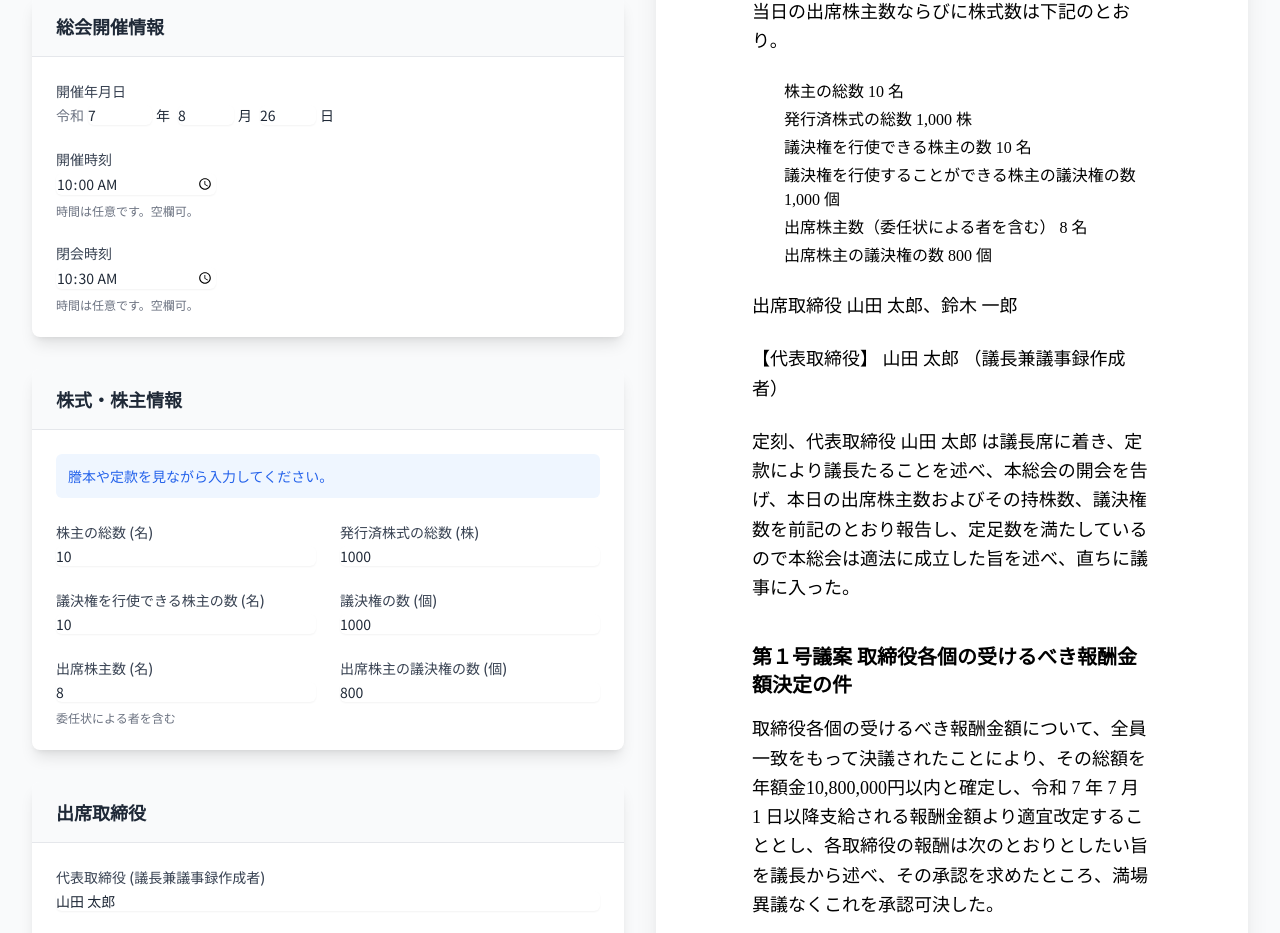
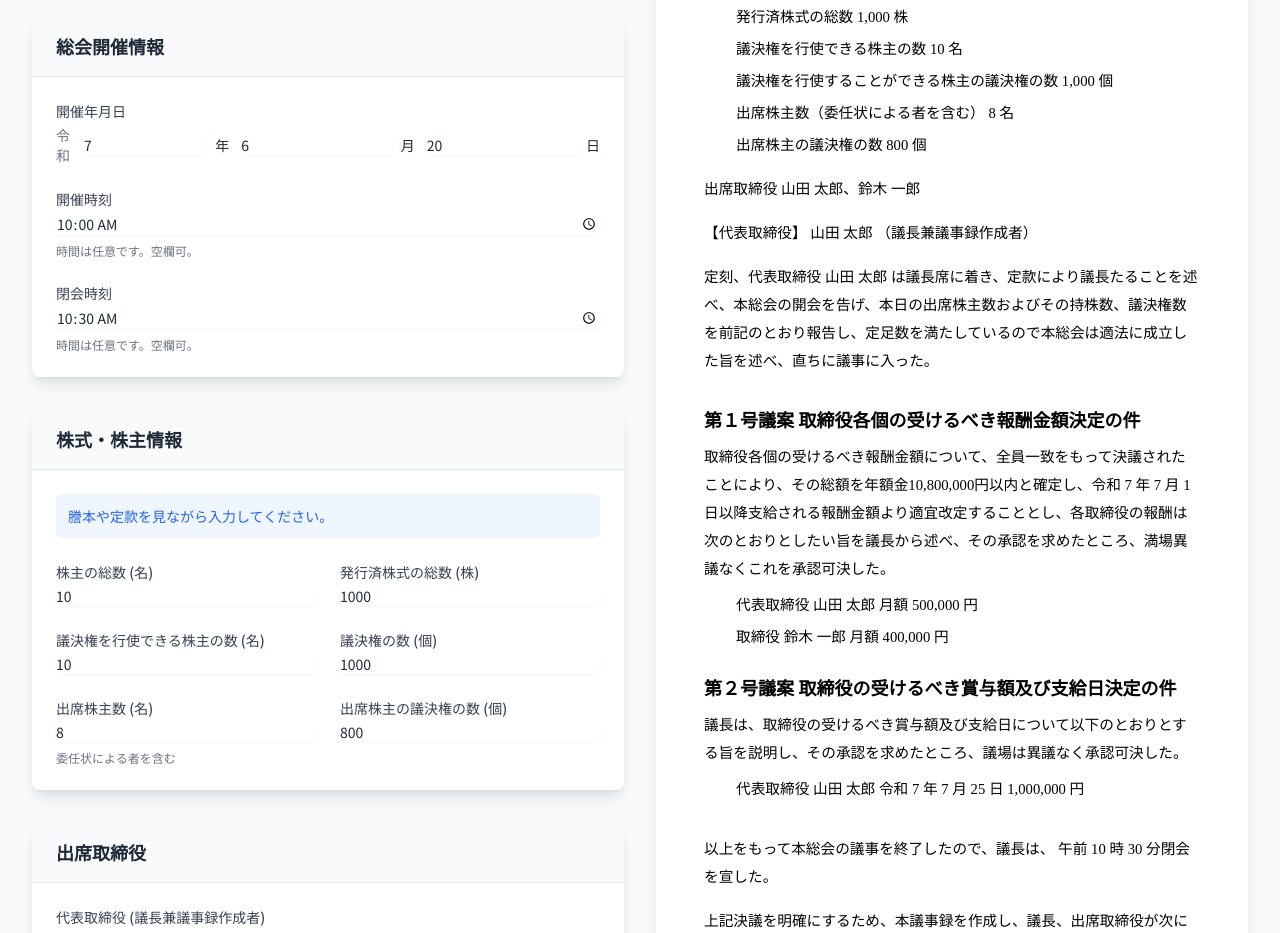
Before and after one commit to enami-gs/gijiroku-generator, a React (Vite) app: page / in a window 1280 px wide. Shown: the part 359-1292 px from the top of the page. Built offline with nearby package versions, Linux system fonts and the light colour scheme.

Commit message:
Add files via upload

```diff
--- a/App.tsx
+++ b/App.tsx
@@ -8,11 +8,9 @@ import type { FormData } from './types';
 const App: React.FC = () => {
   const today = new Date();
   const reiwaYear = today.getFullYear() - 2018;
-  const month = today.getMonth() + 1;
-  const day = today.getDate();
 
   const [formData, setFormData] = useState<FormData>({
-    meetingDate: { year: `${reiwaYear}`, month: `${month}`, day: `${day}` },
+    meetingDate: { year: `${reiwaYear}`, month: '6', day: '20' },
     meetingTime: '10:00',
     companyName: 'サンプル株式会社',
     totalShareholders: '10',
@@ -42,7 +40,7 @@ const App: React.FC = () => {
       },
     ],
     closingTime: '10:30',
-    minutesCreationDate: { year: `${reiwaYear}`, month: `${month}`, day: `${day}` },
+    minutesCreationDate: { year: `${reiwaYear}`, month: '6', day: '20' },
   });
 
   return (
--- a/components/DateInputs.tsx
+++ b/components/DateInputs.tsx
@@ -1,3 +1,4 @@
+
 import React from 'react';
 import type { DateObject } from '../types';
 
@@ -12,40 +13,40 @@ const DateInputs: React.FC<DateInputsProps> = ({ idPrefix, date, onDateChange, l
   return (
     <div>
         <label className="block text-sm font-medium text-gray-700">{label}</label>
-        <div className="mt-1 flex items-baseline space-x-2">
-            <div className="flex items-baseline gap-x-1">
-                <span className="text-sm text-gray-500">令和</span>
+        <div className="mt-1 grid grid-cols-3 gap-3 items-center">
+            <div className="flex items-center col-span-1">
+                <span className="text-sm text-gray-500 mr-2">令和</span>
                 <input
                     type="number"
                     id={`${idPrefix}-year`}
                     value={date.year}
                     onChange={(e) => onDateChange('year', e.target.value)}
-                    className="block w-16 rounded-md border-gray-300 shadow-sm focus:border-indigo-500 focus:ring-indigo-500 sm:text-sm"
-                    placeholder="7"
+                    className="block w-full rounded-md border-gray-300 shadow-sm focus:border-indigo-500 focus:ring-indigo-500 sm:text-sm"
+                    placeholder="年"
                 />
-                <label htmlFor={`${idPrefix}-year`} className="text-sm text-gray-800">年</label>
+                 <span className="text-sm text-gray-800 ml-2">年</span>
             </div>
-            <div className="flex items-baseline gap-x-1">
+            <div className="flex items-center col-span-1">
                 <input
                     type="number"
                     id={`${idPrefix}-month`}
                     value={date.month}
                     onChange={(e) => onDateChange('month', e.target.value)}
-                    className="block w-14 rounded-md border-gray-300 shadow-sm focus:border-indigo-500 focus:ring-indigo-500 sm:text-sm"
-                    placeholder="6"
+                    className="block w-full rounded-md border-gray-300 shadow-sm focus:border-indigo-500 focus:ring-indigo-500 sm:text-sm"
+                    placeholder="月"
                 />
-                <label htmlFor={`${idPrefix}-month`} className="text-sm text-gray-800">月</label>
+                <span className="text-sm text-gray-800 ml-2">月</span>
             </div>
-            <div className="flex items-baseline gap-x-1">
+            <div className="flex items-center col-span-1">
                 <input
                     type="number"
                     id={`${idPrefix}-day`}
                     value={date.day}
                     onChange={(e) => onDateChange('day', e.target.value)}
-                    className="block w-14 rounded-md border-gray-300 shadow-sm focus:border-indigo-500 focus:ring-indigo-500 sm:text-sm"
-                    placeholder="20"
+                    className="block w-full rounded-md border-gray-300 shadow-sm focus:border-indigo-500 focus:ring-indigo-500 sm:text-sm"
+                    placeholder="日"
                 />
-                <label htmlFor={`${idPrefix}-day`} className="text-sm text-gray-800">日</label>
+                <span className="text-sm text-gray-800 ml-2">日</span>
             </div>
         </div>
     </div>
--- a/components/Form.tsx
+++ b/components/Form.tsx
@@ -66,36 +66,24 @@ const Form: React.FC<FormProps> = ({ formData, setFormData }) => {
             onDateChange={(field, value) => handleDateChange('meetingDate', field, value)}
             label="開催年月日"
         />
-        <div>
-          <label htmlFor="meetingTime" className="block text-sm font-medium text-gray-700">
-            開催時刻
-          </label>
-          <input
+        <InputGroup
+            label="開催時刻"
+            id="meetingTime"
             type="time"
-            id="meetingTime"
-            name="meetingTime"
             value={formData.meetingTime}
             onChange={handleInputChange}
+            hint="時間は任意です。空欄可。"
             required={false}
-            className="mt-1 block w-40 rounded-md border-gray-300 shadow-sm focus:border-indigo-500 focus:ring-indigo-500 sm:text-sm"
-          />
-          <p className="mt-2 text-xs text-gray-500">時間は任意です。空欄可。</p>
-        </div>
-        <div>
-          <label htmlFor="closingTime" className="block text-sm font-medium text-gray-700">
-            閉会時刻
-          </label>
-          <input
+        />
+        <InputGroup
+            label="閉会時刻"
+            id="closingTime"
             type="time"
-            id="closingTime"
-            name="closingTime"
             value={formData.closingTime}
             onChange={handleInputChange}
+            hint="時間は任意です。空欄可。"
             required={false}
-            className="mt-1 block w-40 rounded-md border-gray-300 shadow-sm focus:border-indigo-500 focus:ring-indigo-500 sm:text-sm"
-          />
-          <p className="mt-2 text-xs text-gray-500">時間は任意です。空欄可。</p>
-        </div>
+        />
       </FormSection>
 
       <FormSection title="株式・株主情報">
--- a/components/Preview.tsx
+++ b/components/Preview.tsx
@@ -13,6 +13,24 @@ const Preview: React.FC<PreviewProps> = ({ formData }) => {
     return isNaN(num) ? val : num.toLocaleString();
   };
 
+  const formatTime = (timeStr: string): string => {
+    if (!timeStr) return '';
+    const parts = timeStr.split(':');
+    if (parts.length !== 2) return '';
+
+    const hour24 = parseInt(parts[0], 10);
+    const minuteStr = parts[1];
+
+    if (isNaN(hour24) || isNaN(parseInt(minuteStr, 10))) return '';
+
+    if (hour24 < 12) {
+      return `午前 ${hour24} 時 ${minuteStr} 分`;
+    } else {
+      const hour12 = hour24 === 12 ? 12 : hour24 - 12;
+      return `午後 ${hour12} 時 ${minuteStr} 分`;
+    }
+  };
+
   const pad = (str: string) => String(str).padStart(2, ' ');
   const year = (str: string) => String(str).padStart(2, ' ');
   const getAttendingDirectorsText = () => {
@@ -20,19 +38,19 @@ const Preview: React.FC<PreviewProps> = ({ formData }) => {
   };
 
   return (
-    <div className="bg-white shadow-xl p-24 font-serif-jp text-black">
+    <div className="bg-white shadow-xl p-12 font-serif-jp text-black text-[11pt] leading-7">
       <div className="w-full">
-        <h1 className="text-3xl font-bold text-center mb-10">定時株主総会議事録</h1>
+        <h1 className="text-2xl font-bold text-center mb-8">定時株主総会議事録</h1>
 
-        <div className="text-lg leading-relaxed space-y-6">
+        <div className="space-y-4">
             <p>
               令和 {year(formData.meetingDate.year)} 年 {pad(formData.meetingDate.month)} 月 {pad(formData.meetingDate.day)} 日
-              {formData.meetingTime && `午前 ${formData.meetingTime.split(':')[0]} 時 ${formData.meetingTime.split(':')[1]} 分`}
+              {formData.meetingTime && ` ${formatTime(formData.meetingTime)}`}
               より、当会社の本店において定時株主総会を開催した。
             </p>
 
             <p>当日の出席株主数ならびに株式数は下記のとおり。</p>
-            <div className="pl-8 my-4 space-y-1 text-base">
+            <div className="pl-8 my-4 space-y-1">
               <p>株主の総数 {formatNumber(formData.totalShareholders)} 名</p>
               <p>発行済株式の総数 {formatNumber(formData.totalIssuedShares)} 株</p>
               <p>議決権を行使できる株主の数 {formatNumber(formData.votingShareholders)} 名</p>
@@ -44,21 +62,21 @@ const Preview: React.FC<PreviewProps> = ({ formData }) => {
             <p>出席取締役 {getAttendingDirectorsText()}</p>
             <p>【代表取締役】 {formData.representativeDirector} （議長兼議事録作成者）</p>
 
-            <p className="mt-6">
+            <p className="mt-4">
               定刻、代表取締役 {formData.representativeDirector} は議長席に着き、定款により議長たることを述べ、本総会の開会を告げ、本日の出席株主数およびその持株数、議決権数を前記のとおり報告し、定足数を満たしているので本総会は適法に成立した旨を述べ、直ちに議事に入った。
             </p>
         </div>
 
 
-        <div className="mt-10 text-lg leading-relaxed space-y-8">
+        <div className="mt-8 space-y-6">
           <section>
-            <h2 className="font-bold text-xl">第１号議案 取締役各個の受けるべき報酬金額決定の件</h2>
-            <p className="mt-4">
+            <h2 className="font-bold text-lg">第１号議案 取締役各個の受けるべき報酬金額決定の件</h2>
+            <p className="mt-2">
               取締役各個の受けるべき報酬金額について、全員一致をもって決議されたことにより、その総額を年額金
               {formatNumber(formData.remunerations.reduce((sum, r) => sum + (Number(r.amount) || 0) * 12, 0))}
               円以内と確定し、令和 {year(formData.remunerationStartDate.year)} 年 {pad(formData.remunerationStartDate.month)} 月 {pad(formData.remunerationStartDate.day)} 日以降支給される報酬金額より適宜改定することとし、各取締役の報酬は次のとおりとしたい旨を議長から述べ、その承認を求めたところ、満場異議なくこれを承認可決した。
             </p>
-            <div className="pl-8 mt-4 space-y-1">
+            <div className="pl-8 mt-2 space-y-1">
               {formData.remunerations.map(r => (
                 <p key={r.id}>{r.title} {r.name} 月額 {formatNumber(r.amount)} 円</p>
               ))}
@@ -67,11 +85,11 @@ const Preview: React.FC<PreviewProps> = ({ formData }) => {
 
           {formData.includeBonusAgenda && (
             <section>
-              <h2 className="font-bold text-xl">第２号議案 取締役の受けるべき賞与額及び支給日決定の件</h2>
-              <p className="mt-4">
+              <h2 className="font-bold text-lg">第２号議案 取締役の受けるべき賞与額及び支給日決定の件</h2>
+              <p className="mt-2">
                 議長は、取締役の受けるべき賞与額及び支給日について以下のとおりとする旨を説明し、その承認を求めたところ、議場は異議なく承認可決した。
               </p>
-              <div className="pl-8 mt-4 space-y-1">
+              <div className="pl-8 mt-2 space-y-1">
                 {formData.bonuses.map(b => (
                     <p key={b.id}>
                         {b.title} {b.name} 令和 {year(b.paymentDate.year)} 年 {pad(b.paymentDate.month)} 月 {pad(b.paymentDate.day)} 日 {formatNumber(b.amount)} 円
@@ -82,10 +100,10 @@ const Preview: React.FC<PreviewProps> = ({ formData }) => {
           )}
         </div>
 
-        <div className="mt-10 text-lg leading-relaxed space-y-6">
+        <div className="mt-8 space-y-4">
             <p>
               以上をもって本総会の議事を終了したので、議長は、
-              {formData.closingTime && `午前 ${formData.closingTime.split(':')[0]} 時 ${formData.closingTime.split(':')[1]} 分`}
+              {formData.closingTime && ` ${formatTime(formData.closingTime)}`}
               閉会を宣した。
             </p>
 
@@ -95,10 +113,10 @@ const Preview: React.FC<PreviewProps> = ({ formData }) => {
         </div>
 
 
-        <div className="mt-16 text-lg space-y-6 text-right">
+        <div className="mt-12 space-y-4 text-right">
           <p>令和 {year(formData.minutesCreationDate.year)} 年 {pad(formData.minutesCreationDate.month)} 月 {pad(formData.minutesCreationDate.day)} 日</p>
           <p>{formData.companyName} 定時株主総会</p>
-          <p className="mt-8">代表取締役（議長兼議事録作成者） {formData.representativeDirector} 印</p>
+          <p className="mt-6">代表取締役（議長兼議事録作成者） {formData.representativeDirector} 印</p>
         </div>
       </div>
     </div>
```
